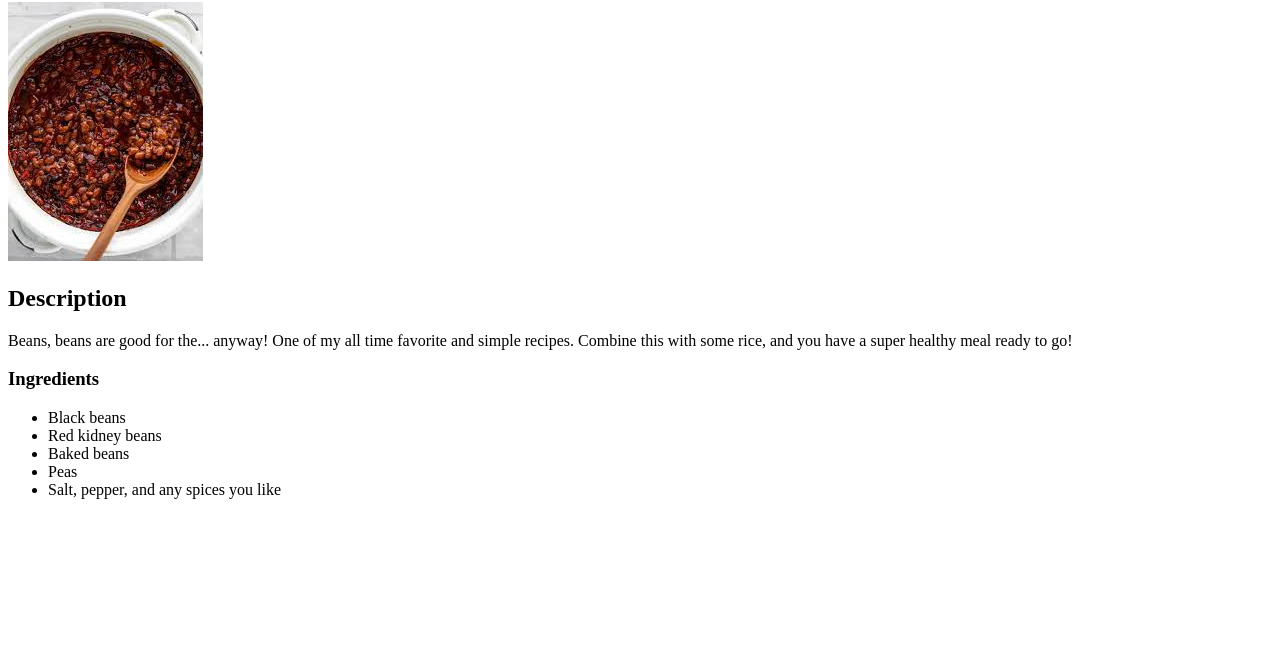
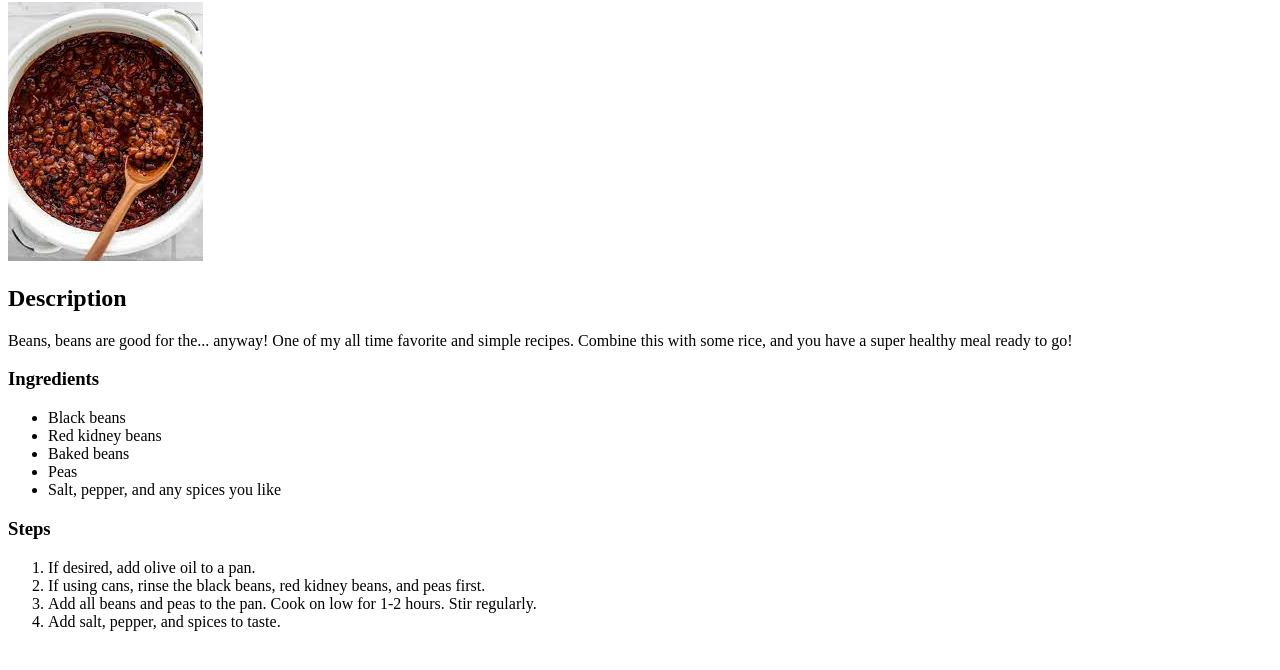
Before and after one commit to salmgr87/odin-recipes, a plain HTML site: page recipes/bean-dish.html in a window 1280 px wide. Shown: the part 78-748 px from the top of the page. Drawn offline with Linux system fonts and the light colour scheme.

Commit message:
Add steps to bean-dish.html, add link to bean-dish.html to index.html

```diff
--- a/recipes/bean-dish.html
+++ b/recipes/bean-dish.html
@@ -23,6 +23,14 @@
             <li>Salt, pepper, and any spices you like</li>
         </ul>
 
+        <h3>Steps</h3>
+        <ol>
+            <li>If desired, add olive oil to a pan.</li>
+            <li>If using cans, rinse the black beans, red kidney beans, and peas first.</li>
+            <li>Add all beans and peas to the pan. Cook on low for 1-2 hours. Stir regularly.</li>
+            <li>Add salt, pepper, and spices to taste.</li>
+        </ol>
+
     </body>
 
 
```
Also changed, not shown: index.html (+1 -0 lines).
